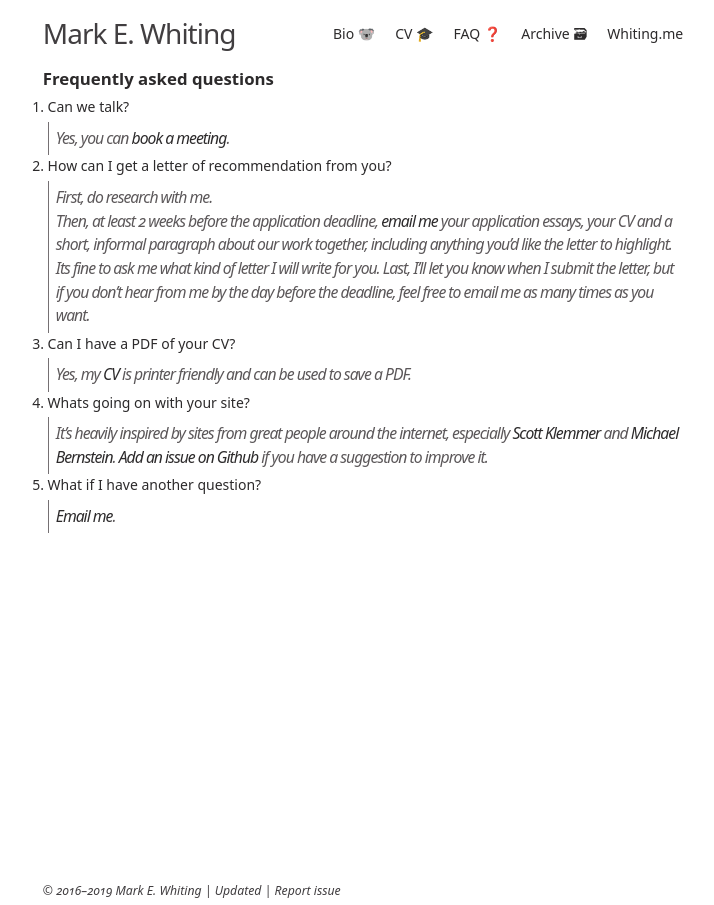
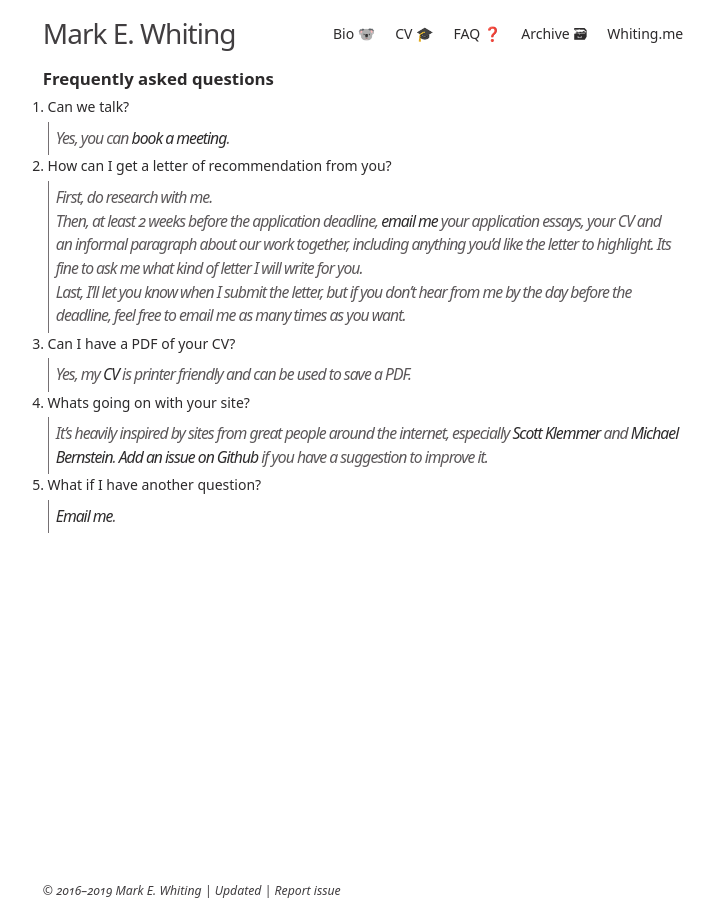
Before and after one commit to markwhiting/Whiting.me, a Jekyll site: the page built from faq.md, in a window 1280 px wide. Shown: the whole page, without its empty margins (277-991 px from the left). Built offline with Jekyll 4.4.1, drawn with Linux system fonts in a browser that asks for light colours.

```diff
--- a/faq.md
+++ b/faq.md
@@ -10,7 +10,7 @@
    > Yes, you can [book a meeting](whiting.me/meet).
 2. How can I get a letter of recommendation from you?
    > First, do research with me.
-   > Then, at least 2 weeks before the application deadline, [email me](mailto:mark@whiting.me?subject=Recommendation request) your application essays, your CV and a short, informal paragraph about our work together, including anything you'd like the letter to highlight. Its fine to ask me what kind of letter I will write for you.
+   > Then, at least 2 weeks before the application deadline, [email me](mailto:mark@whiting.me?subject=Recommendation request) your application essays, your CV and an informal paragraph about our work together, including anything you'd like the letter to highlight. Its fine to ask me what kind of letter I will write for you.
    > Last, I'll let you know when I submit the letter, but if you don't hear from me by the day before the deadline, feel free to email me as many times as you want.
 3. Can I have a PDF of your CV?
    > Yes, my [CV](https://whiting.me/cv) is printer friendly and can be used to save a PDF.
```
